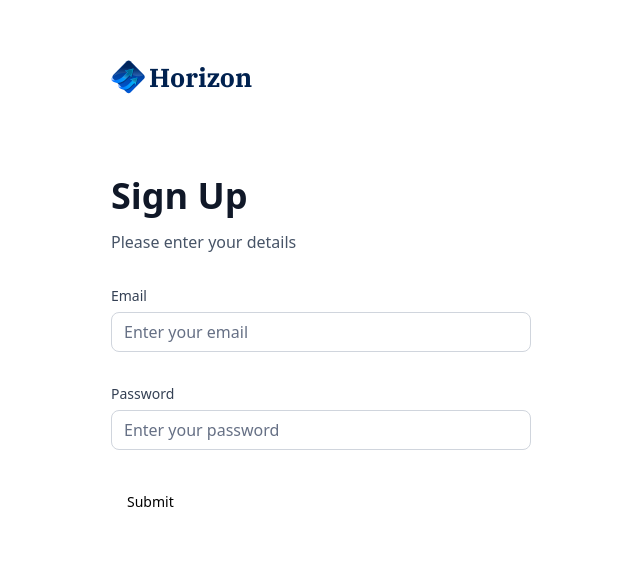
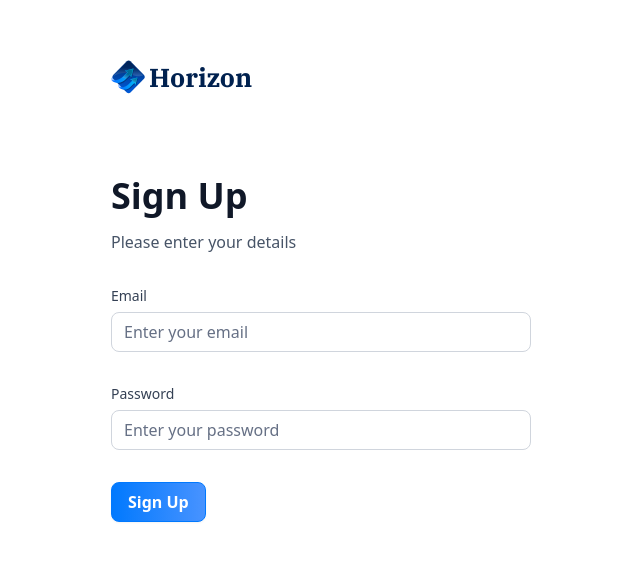
Before and after one commit to thomasmartinez114/bankingapp, a Next.js app: page /sign-up in a window 1280 px wide. Shown: the part 109-670 px from the top of the page, without its empty margins (319-959 px from the left). Built offline with nearby package versions, Linux system fonts and the light colour scheme.

Commit message:
Added form Button and Loading spinner

```diff
--- a/components/AuthForm.tsx
+++ b/components/AuthForm.tsx
@@ -20,9 +20,11 @@ import {
 import { Input } from '@/components/ui/input';
 import CustomInput from './CustomInput';
 import { authFormSchema } from '@/lib/utils';
+import { Loader2 } from 'lucide-react';
 
 const AuthForm = ({ type }: { type: string }) => {
   const [user, setUser] = useState(null);
+  const [isLoading, setIsLoading] = useState(false);
 
   // 1. Define your form.
   const form = useForm<z.infer<typeof authFormSchema>>({
@@ -37,7 +39,9 @@ const AuthForm = ({ type }: { type: string }) => {
   function onSubmit(values: z.infer<typeof authFormSchema>) {
     // Do something with the form values.
     // ✅ This will be type-safe and validated.
+    setIsLoading(true);
     console.log(values);
+    setIsLoading(false);
   }
 
   return (
@@ -84,7 +88,18 @@ const AuthForm = ({ type }: { type: string }) => {
                 label='Password'
                 placeholder='Enter your password'
               />
-              <Button type='submit'>Submit</Button>
+              <Button type='submit' disabled={isLoading} className='form-btn'>
+                {isLoading ? (
+                  <>
+                    <Loader2 size={20} className='animate-spin' /> &nbsp;
+                    Loading...
+                  </>
+                ) : type === 'sign-in' ? (
+                  'Sign In'
+                ) : (
+                  'Sign Up'
+                )}
+              </Button>
             </form>
           </Form>
         </>
```
